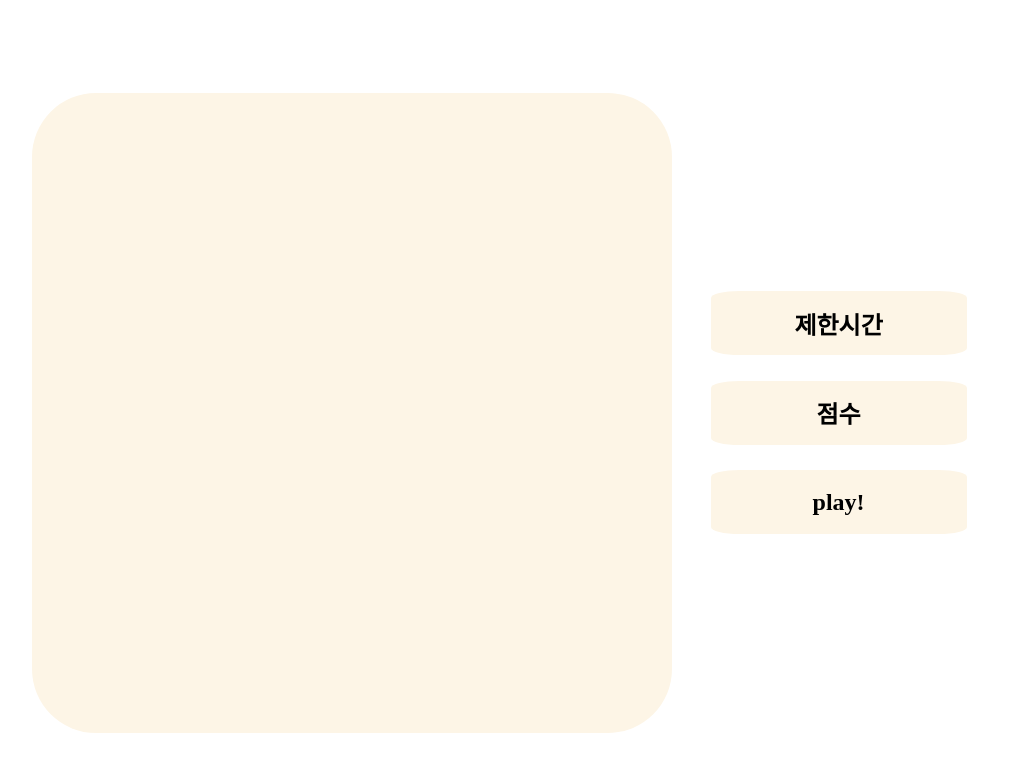
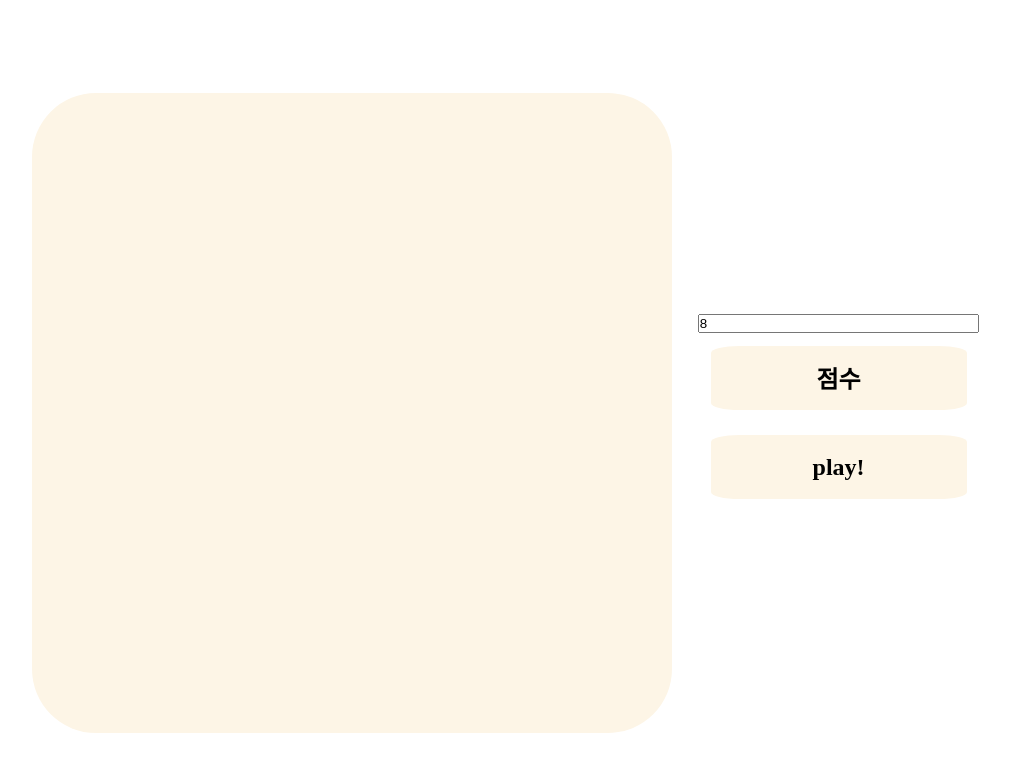
Before and after one commit to seunghee1108/Subject-4, a website: page index.html in a window 1280 px wide. Both pictures are taken after a click on the element "play!". Shown: the whole page, without its empty margins (147-1157 px from the left). Drawn offline with Linux system fonts and the light colour scheme.

Commit message:
타이머 실행

```diff
--- a/index.html
+++ b/index.html
@@ -25,7 +25,6 @@
     background-color: #FDF5E6;
     position: relative;
     border-radius: 10%;
-
   }
   div{
     display: flex;
@@ -60,7 +59,8 @@
   <div id = "root">
     <div id = "box"></div>
     <div>
-      <div id = "time">제한시간</div>
+      <!-- <div id ="time"></div> -->
+      <input type="text" id="timer" value="10" >
       <div id = "score">점수</div>
       <div id = "play">play!</div>
     </div>
@@ -68,8 +68,8 @@
   <script>
     const play = document.getElementById("play");
     const score = document.getElementById("score");
-    // const time = document.getElementById("time");
     const box = document.getElementById("box");
+    const timer = document.getElementById("timer")
     console.dir(root);
     let val = 0;
     let timeout = 10;
@@ -80,20 +80,20 @@
       console.log(val);
       score.innerText = "SCORE:" + val + "점";
     }
-
-    function timer(){
+    // timer
+    function timerr(){
       playtime = setInterval(function(){
-        timeout = timeout - 1;
-        timeout.value = timeout;
-        if(timeout <= 0){
+        timeout = timeout-1 ;
+        timer.value = timeout;
+        if(timer.value <= 0){
           clearInterval(stop);
-          console.log(timer)
+          console.log(timeout)
         }
       }, 1000);
     }
-
+    // clickevent
     play.addEventListener('click', function(){
-      timer()
+      timerr()
       let interval = setInterval(function(){
         const randomBox = document.createElement("div");
         root.children[0].appendChild(randomBox);
@@ -103,7 +103,7 @@
         randomBox.style.backgroundImage = "url(./image/hama.png)"
         randomBox.style.backgroundSize = "cover"
         randomBox.style.position = "absolute"
-
+      // random
       let x = Math.floor(Math.random() * 500)
       let y = Math.floor(Math.random() * 500)
       let xString = x.toString()
@@ -113,38 +113,10 @@
 
       randomBox.addEventListener('click', function(){
       randomBox.remove()
-      // randomBox.timer()
       counter();
       })
      }, 1000)
     });
-
-    // play.addEventListener('click', function(){
-    //   let interval = setInterval(function(){
-    //     const randomBox = document.createElement("div");
-    //     root.children[0].appendChild(randomBox);
-    //     randomBox.style.width = "7vw"
-    //     randomBox.style.height = "7vw"
-    //     randomBox.style.borderRadius = "50%"
-    //     randomBox.style.backgroundImage = "url(./image/hama.png)"
-    //     randomBox.style.backgroundSize = "cover"
-    //     randomBox.style.position = "absolute"
-
-
-//     let x = Math.floor(Math.random() * 500)
-//     let y = Math.floor(Math.random() * 500)
-//     let xString = x.toString()
-//     let ySting = y.toString()
-//     randomBox.style.left = xString + "px"
-//     randomBox.style.top = ySting + "px"
-
-//     randomBox.addEventListener('click', function(){
-//     randomBox.remove()
-//     // randomBox.timer()
-//     counter();
-//     })
-//   }, 1000)
-// });
   </script>
   </body>
-  </html>
+</html>
```
